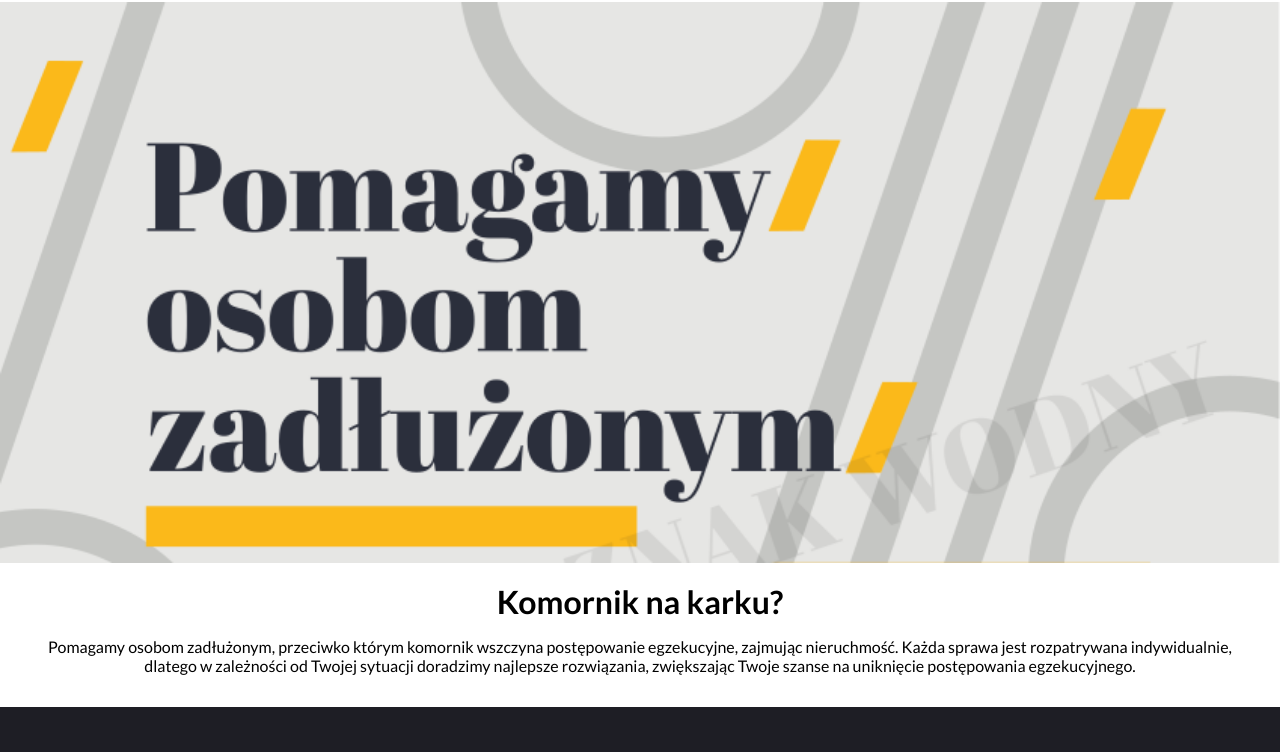
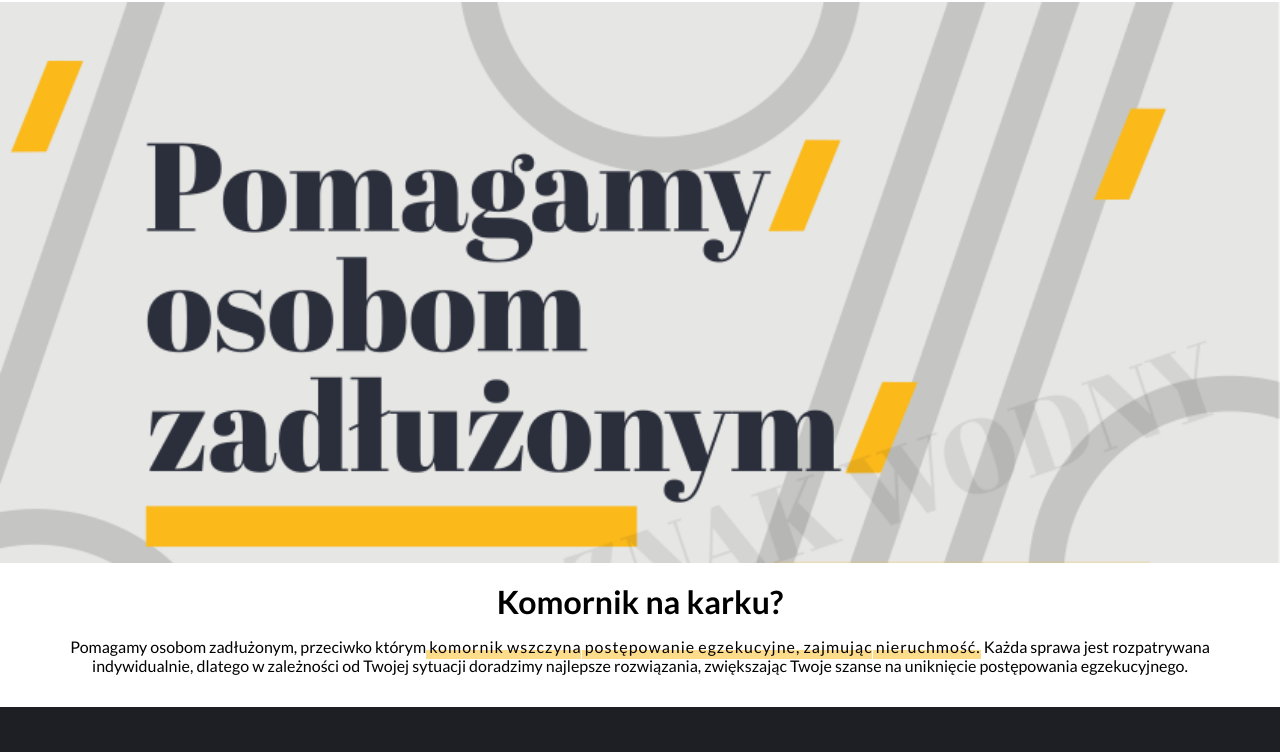
Before and after one commit to Piecuch-Patryk/prosta, a plain HTML site: page index.html in a window 1280 px wide. Shown: the part 192-944 px from the top of the page. Drawn offline with Linux system fonts and the light colour scheme.

Commit message:
Add more styles.

```diff
--- a/index.html
+++ b/index.html
@@ -29,7 +29,12 @@
         <h1 class="title">Komornik na karku?</h1>
         <p>
             Pomagamy osobom zadłużonym, przeciwko którym
-            <span>komornik wszczyna postępowanie egzekucyjne, zajmując nieruchmość.</span>
+            <span class="text-colored"> komornik</span>
+            <span class="text-colored"> wszczyna</span>
+            <span class="text-colored"> postępowanie</span>
+            <span class="text-colored"> egzekucyjne,</span>
+            <span class="text-colored"> zajmując</span>
+            <span class="text-colored"> nieruchmość.</span>
             Każda sprawa jest rozpatrywana indywidualnie, dlatego w zależności od Twojej sytuacji doradzimy najlepsze rozwiązania, zwiększając Twoje szanse na uniknięcie postępowania egzekucyjnego.
         </p>
     </main>
--- a/styles/main.css
+++ b/styles/main.css
@@ -39,7 +39,20 @@ ul {
 .title {
     padding: 1rem;
 }
-
+.text-colored {
+    position: relative;
+    letter-spacing: 1px;
+}
+.text-colored::after {
+    content: '';
+    position: absolute;
+    bottom: -.2rem;
+    left: -.2rem;
+    width: calc(100% + 3px);
+    height: 45%;
+    z-index: -1;
+    background-color: rgba(251, 185, 26, .5);
+}
 
 .mobile-hidden {
     display: none;
@@ -83,6 +96,6 @@ footer {
     margin: auto;
     text-transform: uppercase;
     padding-top: 1rem;
-    margin-top: 1rem;
+    margin-top: 3rem;
     border-top: 1px solid #fff;
 }
```
